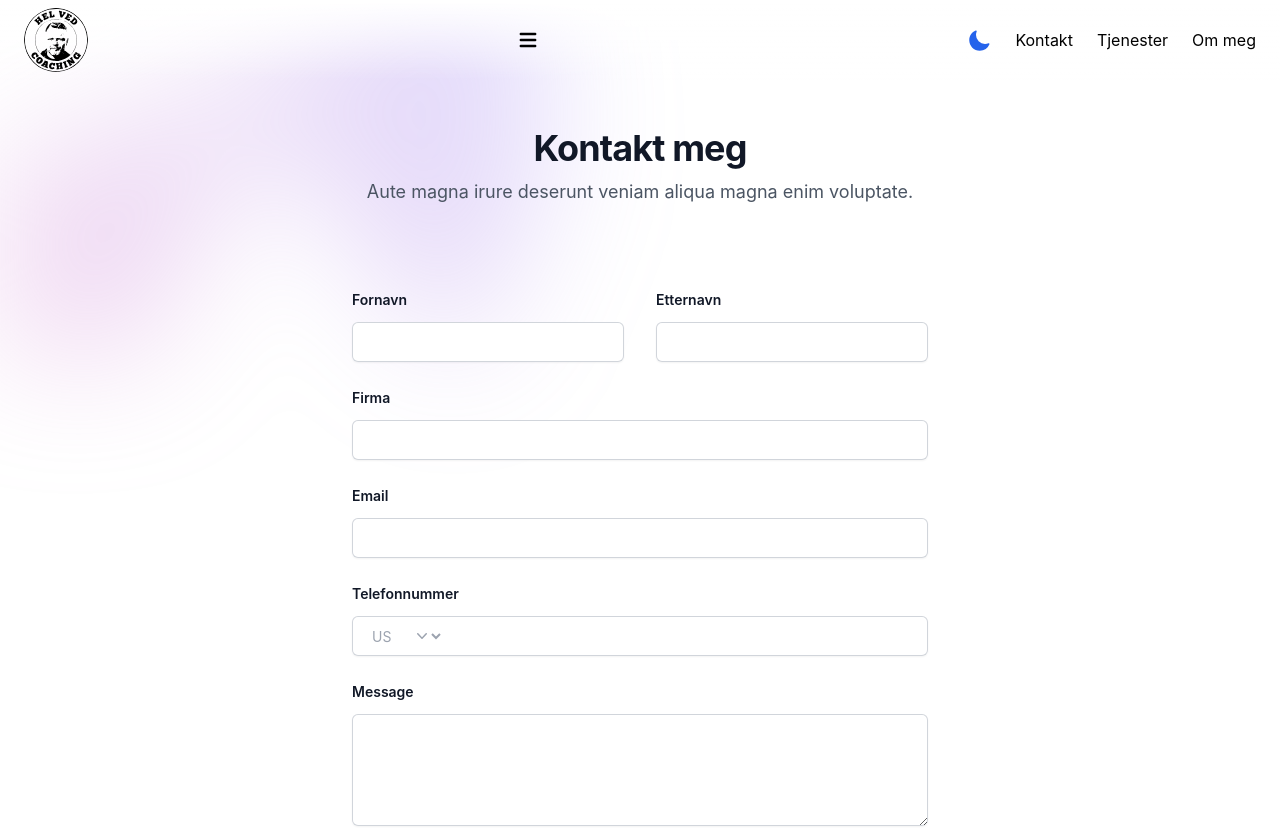
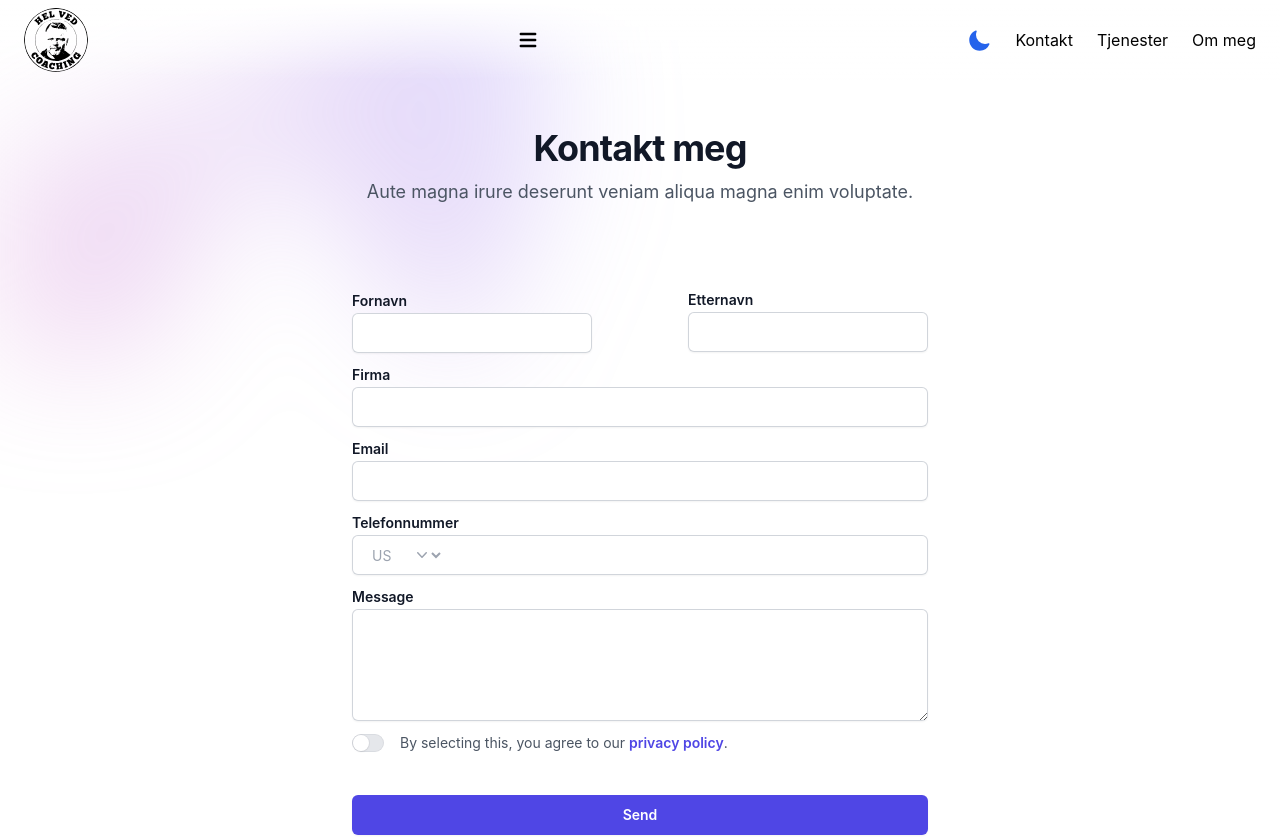
Before and after one commit to tebendheim/jancoach, a React (Vite) app: page /kontakt in a window 1280 px wide. Shown: the top 837 px of the page. Built offline with nearby package versions, Linux system fonts and the light colour scheme.

Commit message:
med Netlify

```diff
--- a/package.json
+++ b/package.json
@@ -14,6 +14,7 @@
 		"@heroicons/react": "^2.0.12",
 		"@types/react-router-dom": "^5.3.3",
 		"autoprefixer": "^10.4.12",
+		"axios": "^1.7.2",
 		"date-fns": "^2.29.3",
 		"heroicons": "^2.0.12",
 		"postcss": "^8.4.17",
--- /dev/null
+++ b/src/Components/PrivacySwitch.tsx
@@ -0,0 +1,47 @@
+import React from "react";
+
+import { Switch } from "@headlessui/react";
+
+interface PrivacySwitchProps {
+  agreed: boolean;
+  setAgreed: (value: boolean) => void;
+}
+
+const classNames = (...classes: string[]) => {
+  return classes.filter(Boolean).join(" ");
+};
+
+const PrivacySwitch: React.FC<PrivacySwitchProps> = ({ agreed, setAgreed }) => {
+  return (
+    <Switch.Group as="div" className="flex gap-x-4 sm:col-span-2">
+      <div className="flex h-6 items-center">
+        <Switch
+          checked={agreed}
+          onChange={setAgreed}
+          className={classNames(
+            agreed ? "bg-indigo-600" : "bg-gray-200",
+            "flex w-8 flex-none cursor-pointer rounded-full p-px ring-1 ring-inset ring-gray-900/5 transition-colors duration-200 ease-in-out focus-visible:outline focus-visible:outline-2 focus-visible:outline-offset-2 focus-visible:outline-indigo-600"
+          )}
+        >
+          <span className="sr-only">Agree to policies</span>
+          <span
+            aria-hidden="true"
+            className={classNames(
+              agreed ? "translate-x-3.5" : "translate-x-0",
+              "h-4 w-4 transform rounded-full bg-white shadow-sm ring-1 ring-gray-900/5 transition duration-200 ease-in-out"
+            )}
+          />
+        </Switch>
+      </div>
+      <Switch.Label className="text-sm leading-6 text-gray-600">
+        By selecting this, you agree to our{" "}
+        <a href="#" className="font-semibold text-indigo-600">
+          privacy&nbsp;policy
+        </a>
+        .
+      </Switch.Label>
+    </Switch.Group>
+  );
+};
+
+export default PrivacySwitch;
--- a/src/Pages/Kontakt.tsx
+++ b/src/Pages/Kontakt.tsx
@@ -2,10 +2,8 @@ import React, { FormEventHandler } from "react";
 import { ChevronDownIcon } from "@heroicons/react/20/solid";
 import { Switch } from "@headlessui/react";
 import Navbar from "../Components/Navbar";
-
-function classNames(...classes: any) {
-  return classes.filter(Boolean).join(" ");
-}
+import PrivacySwitch from "../Components/PrivacySwitch";
+import { fetchData } from "../hjelpefunksjoner/ApiService";
 
 interface states {
   email: string;
@@ -26,9 +24,15 @@ const Kontakt: React.FC = () => {
     message: "",
   });
   const [agreed, setAgreed] = React.useState(false);
-  const handleSubmit = (event: any) => {
-    return <div>Funker dette??????</div>;
+
+  const handleSubmit = async (event: any) => {
+    event.preventDefault(); // Prevent the default form submission behavior
+    const response = await fetchData(
+      "https://jsonplaceholder.typicode.com/posts"
+    );
+    console.log(response); // Log the actual response data
   };
+
   const handleChange = (event: any) => {
     setState({
       ...state,
@@ -38,13 +42,14 @@ const Kontakt: React.FC = () => {
   return (
     <section className="row-start-2 col-start-1 col-span-full">
       <Navbar />
+
       <div className="isolate bg-white px-6 py-24 sm:py-32 lg:px-8">
         <div
           className="absolute inset-x-0 top-[-10rem] -z-10 transform-gpu overflow-hidden blur-3xl sm:top-[-20rem]"
           aria-hidden="true"
         >
           <div
-            className="relative left-1/2 -z-10 aspect-[1155/678] w-[36.125rem] max-w-none -translate-x-1/2 rotate-[30deg] bg-gradient-to-tr from-[#ff80b5] to-[#9089fc] opacity-30 sm:left-[calc(50%-40rem)] sm:w-[72.1875rem]"
+            className=" left-1/2 -z-10 aspect-[1155/678] w-[36.125rem] max-w-none -translate-x-1/2 rotate-[30deg] bg-gradient-to-tr from-[#ff80b5] to-[#9089fc] opacity-30 sm:left-[calc(50%-40rem)] sm:w-[72.1875rem]"
             style={{
               clipPath:
                 "polygon(74.1% 44.1%, 100% 61.6%, 97.5% 26.9%, 85.5% 0.1%, 80.7% 2%, 72.5% 32.5%, 60.2% 62.4%, 52.4% 68.1%, 47.5% 58.3%, 45.2% 34.5%, 27.5% 76.7%, 0.1% 64.9%, 17.9% 100%, 27.6% 76.8%, 76.1% 97.7%, 74.1% 44.1%)",
@@ -62,34 +67,36 @@ const Kontakt: React.FC = () => {
         <form
           onSubmit={handleSubmit}
           className="mx-auto mt-16 max-w-xl sm:mt-20"
+          netlify
         >
-          <div className="grid grid-cols-1 gap-x-8 gap-y-6 sm:grid-cols-2">
-            <div>
+          <div className="flex flex-col justify-around">
+            <div className="flex justify-between gap-10 w-full">
+              <div className="flex-grow-0 basis-5/12">
                 <label
                   htmlFor="first-name"
-                className="block text-sm font-semibold leading-6 text-gray-900"
+                  className="text-sm font-semibold leading-6 text-gray-900"
                 >
                   Fornavn
                 </label>
-              <div className="mt-2.5">
+                <div className="mb-2.5">
                   <input
                     type="text"
                     name="fName"
                     id="first-name"
                     autoComplete="given-name"
                     onChange={handleChange}
-                  className="block w-full rounded-md border-0 px-3.5 py-2 text-gray-900 shadow-sm ring-1 ring-inset ring-gray-300 placeholder:text-gray-400 focus:ring-2 focus:ring-inset focus:ring-indigo-600 sm:text-sm sm:leading-6"
+                    className="w-full rounded-md border-0 px-3.5 py-2 text-gray-900 shadow-sm ring-1 ring-inset ring-gray-300 placeholder:text-gray-400 focus:ring-2 focus:ring-inset focus:ring-indigo-600 sm:text-sm sm:leading-6"
                   />
                 </div>
               </div>
-            <div>
+              <div className="flex-grow-0 basis-5/12">
                 <label
                   htmlFor="last-name"
                   className="block text-sm font-semibold leading-6 text-gray-900"
                 >
                   Etternavn
                 </label>
-              <div className="mt-2.5">
+                <div className="mb-2.5">
                   <input
                     type="text"
                     name="lName"
@@ -100,6 +107,7 @@ const Kontakt: React.FC = () => {
                   />
                 </div>
               </div>
+            </div>
             <div className="sm:col-span-2">
               <label
                 htmlFor="company"
@@ -107,7 +115,7 @@ const Kontakt: React.FC = () => {
               >
                 Firma
               </label>
-              <div className="mt-2.5">
+              <div className="mb-2.5">
                 <input
                   type="text"
                   name="company"
@@ -125,7 +133,7 @@ const Kontakt: React.FC = () => {
               >
                 Email
               </label>
-              <div className="mt-2.5">
+              <div className="mb-2.5">
                 <input
                   type="email"
                   name="email"
@@ -143,7 +151,7 @@ const Kontakt: React.FC = () => {
               >
                 Telefonnummer
               </label>
-              <div className="relative mt-2.5">
+              <div className="relative mb-2.5">
                 <div className="absolute inset-y-0 left-0 flex items-center">
                   <label htmlFor="country" className="sr-only">
                     Land
@@ -179,7 +187,7 @@ const Kontakt: React.FC = () => {
               >
                 Message
               </label>
-              <div className="mt-2.5">
+              <div className="mb-2.5">
                 <textarea
                   name="message"
                   id="message"
@@ -190,35 +198,8 @@ const Kontakt: React.FC = () => {
                 />
               </div>
             </div>
-            <Switch.Group as="div" className="flex gap-x-4 sm:col-span-2">
-              <div className="flex h-6 items-center">
-                <Switch
-                  checked={agreed}
-                  onChange={setAgreed}
-                  className={classNames(
-                    agreed ? "bg-indigo-600" : "bg-gray-200",
-                    "flex w-8 flex-none cursor-pointer rounded-full p-px ring-1 ring-inset ring-gray-900/5 transition-colors duration-200 ease-in-out focus-visible:outline focus-visible:outline-2 focus-visible:outline-offset-2 focus-visible:outline-indigo-600"
-                  )}
-                >
-                  <span className="sr-only">Agree to policies</span>
-                  <span
-                    aria-hidden="true"
-                    className={classNames(
-                      agreed ? "translate-x-3.5" : "translate-x-0",
-                      "h-4 w-4 transform rounded-full bg-white shadow-sm ring-1 ring-gray-900/5 transition duration-200 ease-in-out"
-                    )}
-                  />
-                </Switch>
           </div>
-              <Switch.Label className="text-sm leading-6 text-gray-600">
-                By selecting this, you agree to our{" "}
-                <a href="#" className="font-semibold text-indigo-600">
-                  privacy&nbsp;policy
-                </a>
-                .
-              </Switch.Label>
-            </Switch.Group>
-          </div>
+          <PrivacySwitch agreed={agreed} setAgreed={setAgreed} />
           <div className="mt-10">
             <button
               type="submit"
@@ -235,36 +216,3 @@ const Kontakt: React.FC = () => {
 };
 
 export default Kontakt;
-
-// //  <h1></h1>
-// <form onSubmit={handleSubmit} className="h-full w-full">
-// <fieldset className='flex flex-col justify-between'>
-//     <label className='flex flex-col dark:text-white my-10'>
-//         E-mail
-//         <input className="w-1/4" type='email' value={state.email} name="email" onChange={handleChange}>
-//         </input>
-//     </label>
-//     <label className='flex flex-col dark:text-white my-10 mx-auto'>
-//         First Name
-//         <input className="w-1/4" type='fName' value={state.fName} name="fName" onChange={handleChange}>
-//         </input>
-//     </label>
-//     <label className='flex flex-col dark:text-white my-10'>
-//         Last Name
-//         <input className="w-1/4" type='lName' value={state.lName} name="lName" onChange={handleChange}>
-//         </input>
-//     </label>
-//     <label className='flex flex-col dark:text-white my-10'>
-//         Message
-//         <input className="w-1/4" type='message' value={state.message} name="message" onChange={handleChange}>
-//         </input>
-//     </label>
-
-//         <div className="flex justify-center align-bottom bg-blue-300 w-full h-screen">
-//             <div className="bg-red-300 h-32 w-32 my-auto"></div>
-//             <div className="bg-red-600 h-32 w-32 my-auto"></div>
-//             <div className="bg-red-900 h-32 w-32 my-auto"></div>
-//             <div className="bg-red-100 h-32 w-32 my-auto"></div>
-//         </div>
-// </fieldset>
-// </form>
--- a/src/Pages/Om.tsx
+++ b/src/Pages/Om.tsx
@@ -4,7 +4,10 @@ import Navbar from "../Components/Navbar";
 const Om = () => {
   return (
     <section className="relative ">
-      <Navbar />
+      <div className="relative h-20">
+        <Navbar />
+      </div>
+
       <div>Om</div>
     </section>
   );
--- /dev/null
+++ b/src/hjelpefunksjoner/ApiService.ts
@@ -0,0 +1,11 @@
+import axios from 'axios';
+
+export const fetchData = async (url: string) => {
+    try {
+      const response = await axios.get(url);
+      return response.data;
+    } catch (error) {
+      console.error("Error fetching data:", error);
+      throw error;
+    }
+  };
```
Also changed, not shown: 1 other file (tests, documents, lock files or other folders). Lines whose indentation alone changed are shown as unchanged.
